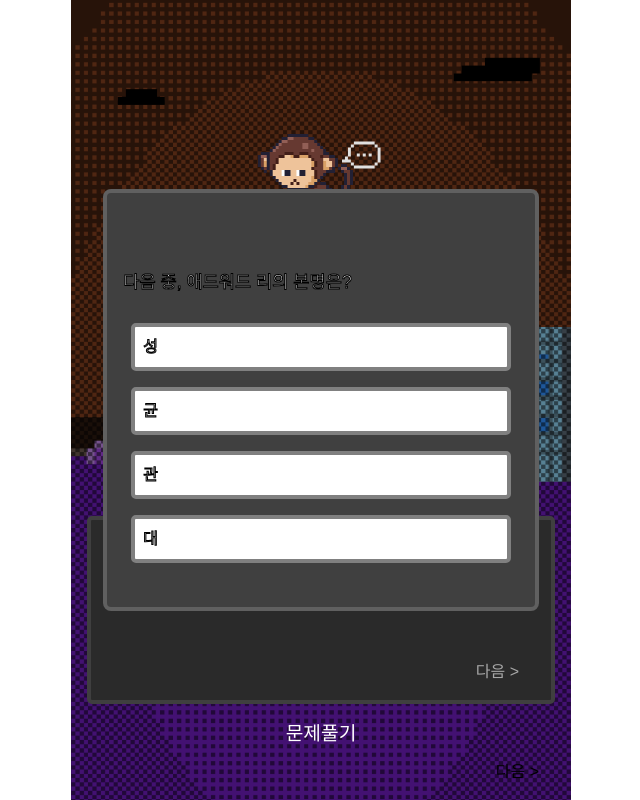
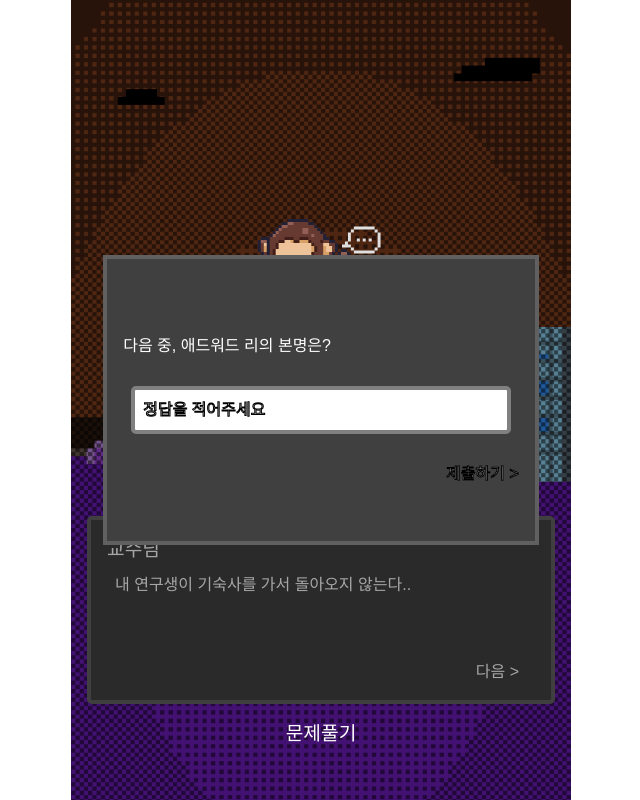
Before and after one commit to ESC-Organization/ESC-client, a React (Vite) app: page /quiz2 in a window 1280 px wide. Both pictures are taken after a click on the element "문제풀기". Shown: the whole page, without its empty margins (319-959 px from the left). Built offline with nearby package versions, Linux system fonts and the light colour scheme; a web font is replaced by a local one.

Commit message:
feat: [퀴즈페이지 템플릿] 정답박스 및 대본  다음 처리 로직

```diff
--- a/src/component/answer/Subject.tsx
+++ b/src/component/answer/Subject.tsx
@@ -1,9 +1,22 @@
 import React from 'react';
+import { useState } from 'react';
 import Monkey from '../../images/items/monkey.png';
 interface ObjectProps {
   q: React.ReactNode;
+  onSubject: (subject: string) => void;
 }
-export default function Subject({ q }: ObjectProps) {
+export default function Subject({ q, onSubject }: ObjectProps) {
+  const [inputValue, setInputValue] = useState('');
+  const handleInputChange = (e: React.ChangeEvent<HTMLInputElement>) => {
+    setInputValue(e.target.value);
+  };
+
+  // 제출 버튼을 클릭했을 때 호출되는 함수
+  const handleSubmit = () => {
+    console.log(inputValue);
+    onSubject(inputValue); // 입력된 값 외부로 전달
+  };
+
   return (
     <div className="flex flex-col p-2 gap-2 w-full h-full transform relative z-[80] bg-[#00000059] flex justify-center items-center">
       <div className="relative p-4 text-white border-4 border-[#606060] w-[90%]   bg-[#404040]">
@@ -14,17 +27,19 @@ export default function Subject({ q }: ObjectProps) {
         <div className="p-2 mt-[5%] mb-[5%] flex flex-col w-full gap-4">
           <div className="p-2 rounded-[5px] bg-[#FFFFFF] w-full mx-auto  border-[4px] border-[#808080]">
             <input
+              className="placeholder-white"
               style={{ WebkitTextStroke: '1px #000' }}
               placeholder="정답을 적어주세요"
+              onChange={handleInputChange}
             />
           </div>
         </div>
-        <div className="mt-[5%]">
-          <span style={{ WebkitTextStroke: '1px #000' }}>제출하기 {`>`}</span>
+        <div className="mt-[5%] mb-[10%] text-right">
+          <span style={{ WebkitTextStroke: '1px #000' }} onClick={handleSubmit}>
+            제출하기 {`>`}
+          </span>
         </div>
       </div>
-
-      <div className="absolute pb-4 pr-8 bottom-0 right-0">다음 {`>`}</div>
     </div>
   );
 }
--- a/src/component/chatbox/AvatarBlackChat.tsx
+++ b/src/component/chatbox/AvatarBlackChat.tsx
@@ -2,12 +2,13 @@ import React from 'react';
 import avatar1 from '../../images/avatar/1.png';
 import avatar2 from '../../images/avatar/2.png';
 import avatar3 from '../../images/avatar/3.png';
-// 필요한 만큼 import
 
 interface AvatarBlackChatProps {
+  idx: number;
   props: number;
   name: React.ReactNode;
   text: React.ReactNode;
+  handleNext: (idx: number | null) => void; // Pass idx or true
 }
 
 const avatars = {
@@ -18,11 +19,18 @@ const avatars = {
 };
 
 export default function AvatarBlackChat({
+  idx,
   props,
   name,
   text,
+  handleNext,
 }: AvatarBlackChatProps) {
   const imageSrc = avatars[props]; // 객체에서 이미지 선택
+
+  // Function to handle the '다음' click event
+  const goNext = () => {
+    handleNext(idx); // Send the current idx to the parent component
+  };
 
   return (
     <div className="relative w-full justify-center h-[70%] z-[70]">
@@ -33,7 +41,9 @@ export default function AvatarBlackChat({
         <div className="flex flex-col p-4 gap-2 w-full h-full transform relative z-[70] bg-[#404040] rounded-[5px] text-white border-4 border-[#606060]">
           <div className="text-[1.2rem]">{name}</div>
           <div className="pl-2">{text}</div>
-          <div className="absolute pb-4 pr-8 bottom-0 right-0">다음 {`>`}</div>
+          <div onClick={goNext} className="absolute pb-4 pr-8 bottom-0 right-0">
+            다음 {`>`}
+          </div>
         </div>
       </div>
     </div>
--- a/src/pages/quiz2/QuizTwo.tsx
+++ b/src/pages/quiz2/QuizTwo.tsx
@@ -1,32 +1,68 @@
 import { useState, useEffect } from 'react';
-import { useRef } from 'react';
 import Bg2 from '../../images/bg/bg2.png';
 import Bg3 from '../../images/bg/bg3.png';
 import Ncenter from '../../images/bg/ncenter.png';
 import Avatar2 from '../../images/avatar/2.png';
-import BlackBox from '@/component/chatbox/BlackBox';
-import Object from '@/component/answer/Object';
+// import Object from '@/component/answer/Object';
+import Subject from '@/component/answer/Subject';
 import AvatarBlackChat from '@/component/chatbox/AvatarBlackChat';
 export default function QuizTwo() {
+  const dialogues = [
+    {
+      idx: 1,
+      props: 1,
+      name: '교수님',
+      text: '내 연구생이 기숙사를 가서 돌아오지 않는다..',
+    },
+    {
+      idx: 2,
+      props: 2,
+      name: '교수님',
+      text: '거기 우리에게 꼭 필요한 방호복이 있는데...',
+    },
+    {
+      idx: 3,
+      props: 3,
+      name: '교수님',
+      text: '4층에 산다고 했던것 같은데..혹시 어디인지 아는가?',
+    },
+  ];
   const [selectedAnswerIndex, setSelectedAnswerIndex] = useState<number | null>(
     0
   );
+  const [subjectAnswer, setSubjectAnswer] = useState<string | null>('');
+  const [isModal, setIsModal] = useState(false); // 처음엔 없음
+  const answers = ['성', '균', '관', '대'];
+  const [idx, setIdx] = useState<number>(1); // Store idx
 
-  const answers = ['성', '균', '관', '대'];
   const handleSelect = (index: number | null) => {
+    setIsModal(false); //안보임
     setSelectedAnswerIndex(index);
     console.log('Selected answer index:', index);
   };
   const showModal = () => {
+    setIsModal(true); //보임
     setSelectedAnswerIndex(null);
+    setSubjectAnswer('0');
   };
+  const handleSubjectAnswer = (subject: string) => {
+    setIsModal(false); //안보임
+    setSubjectAnswer(subject);
+    console.log(subject);
+  };
+  const handleNext = (nextIdx: number) => {
+    nextIdx++;
+    setIdx(nextIdx); // Update the idx state
+    console.log('Next idx:', nextIdx); // Log the idx value
+  };
+  const currentDialogue = dialogues.find((dialogue) => dialogue.idx === idx);
+
   return (
     <div className="flex justify-center w-full h-full bg-[#793A1C] relative">
-      {selectedAnswerIndex == null && (
-        <Object
+      {isModal && (
+        <Subject
           q="다음 중, 애드워드 리의 본명은?"
-          answer={answers}
-          onSelect={handleSelect}
+          onSubject={handleSubjectAnswer}
         />
       )}
       <div className="absolute w-full h-full z-50">
@@ -42,11 +78,15 @@ export default function QuizTwo() {
       </div>
 
       <div className="p-4 w-full max-w-[500px] absolute bottom-0 h-[300px] bg-[#661AAF]">
-        <AvatarBlackChat
-          props={1}
-          name="영웅이"
-          text="이곳이 내가 알던 N센터라고..?"
-        />
+        {currentDialogue && (
+          <AvatarBlackChat
+            idx={currentDialogue.idx}
+            props={currentDialogue.props}
+            name={currentDialogue.name}
+            text={currentDialogue.text}
+            handleNext={() => handleNext(idx)}
+          />
+        )}
       </div>
       <div
         className={`w-full flex ml-20 max-w-[500px] absolute bottom-[300px] z-20 transition-transform duration-[2500ms]`}
```
